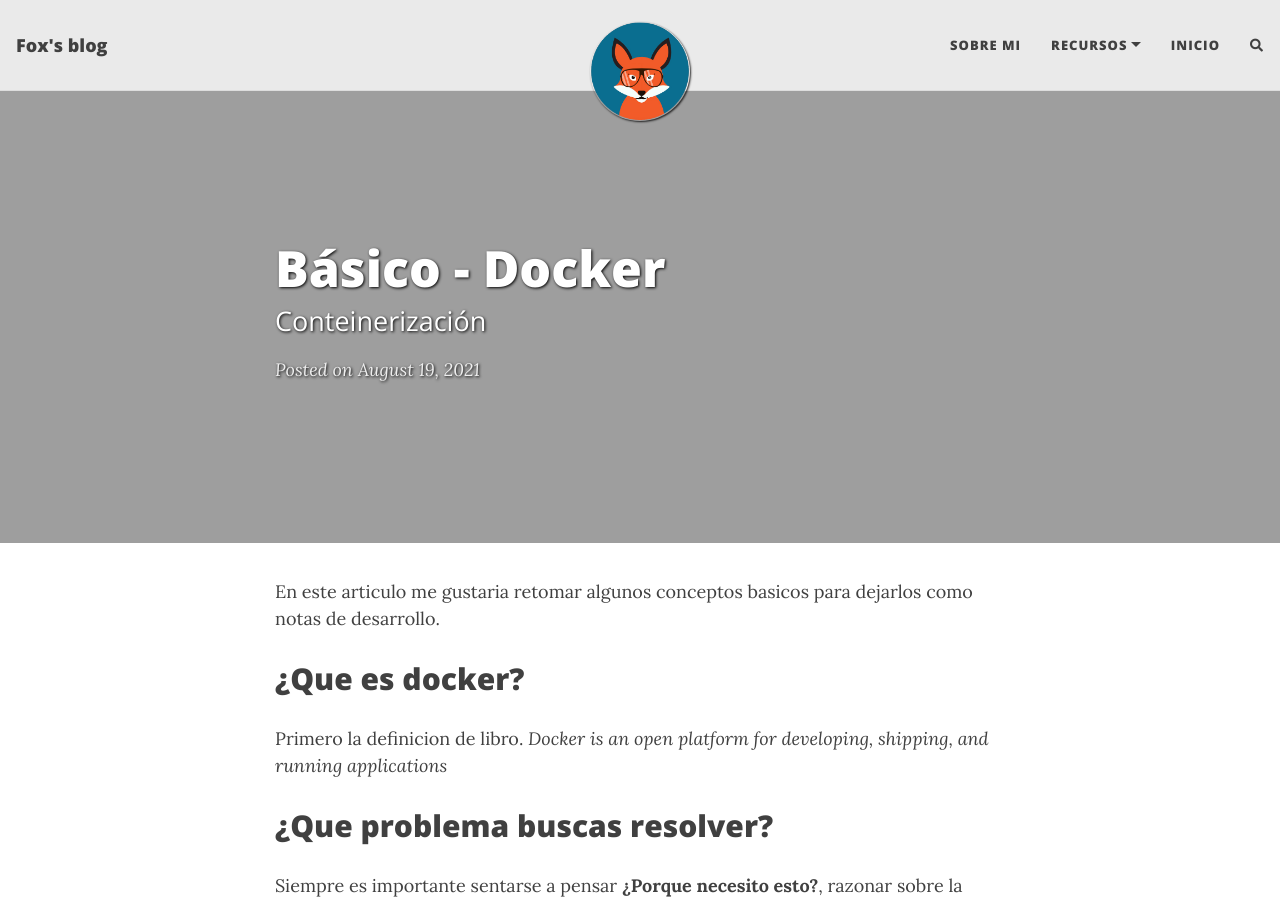
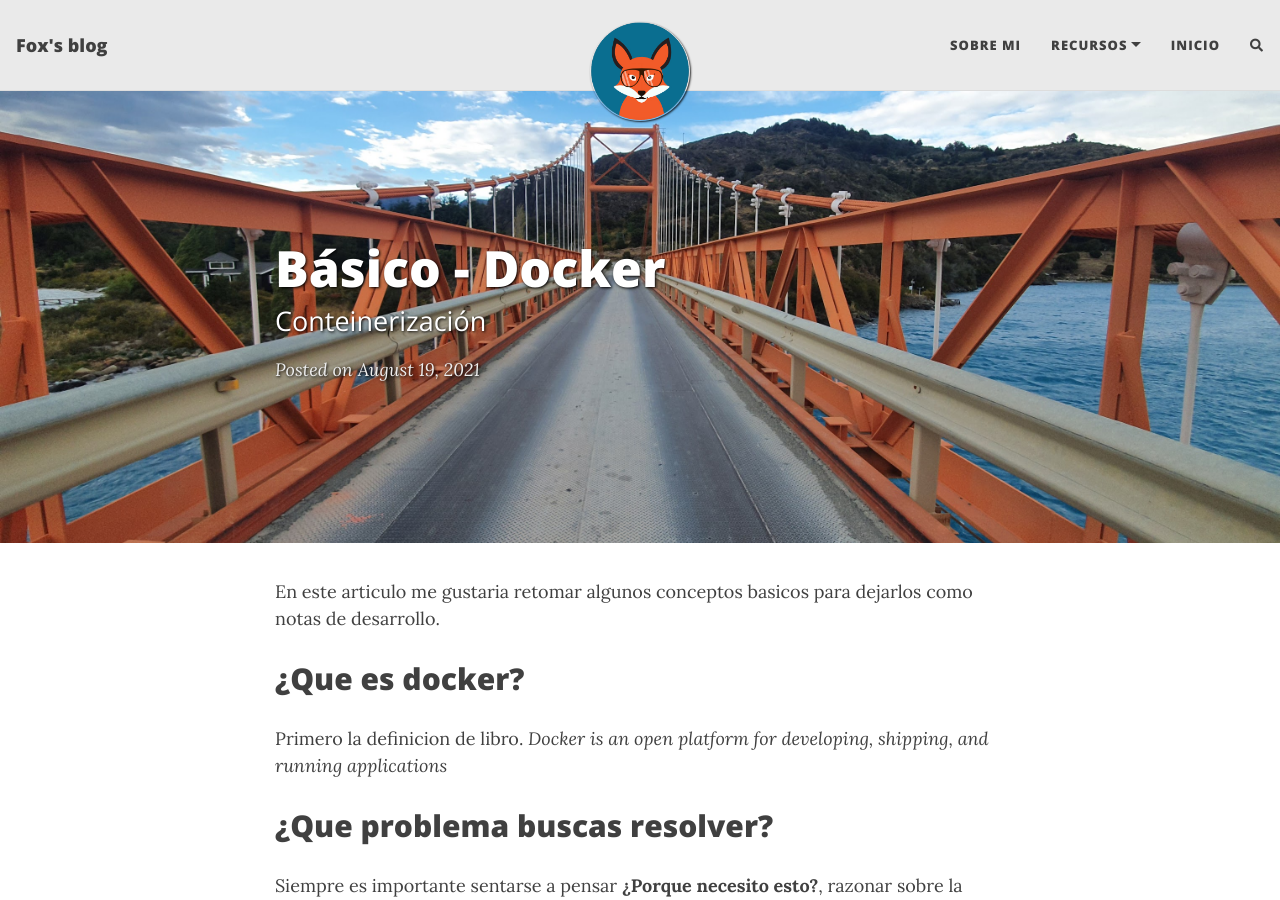
Before and after one commit to KariVillagran/karivillagran.github.io, a Jekyll site: the page built from _posts/2021-08-19-basic-docker.md, in a window 1280 px wide and 900 px high. Built offline with Jekyll 4.4.1, drawn with Linux system fonts in a browser that asks for light colours; nearby versions of some CDN libraries; comment, search, counter and statistics services are not loaded.

Commit message:
update img resources

```diff
--- a/_posts/2021-08-19-basic-docker.md
+++ b/_posts/2021-08-19-basic-docker.md
@@ -2,9 +2,9 @@
 layout: post
 title: Básico - Docker
 subtitle: Conteinerización
-cover-img: /assets/img/path.jpg
-thumbnail-img: /assets/img/thumb.jpg
-share-img: /assets/img/path.jpg
+cover-img: /assets/img/path.jpeg
+thumbnail-img: /assets/img/thumb.jpeg
+share-img: /assets/img/path.jpeg
 tags: [docker]
 ---
 
```
